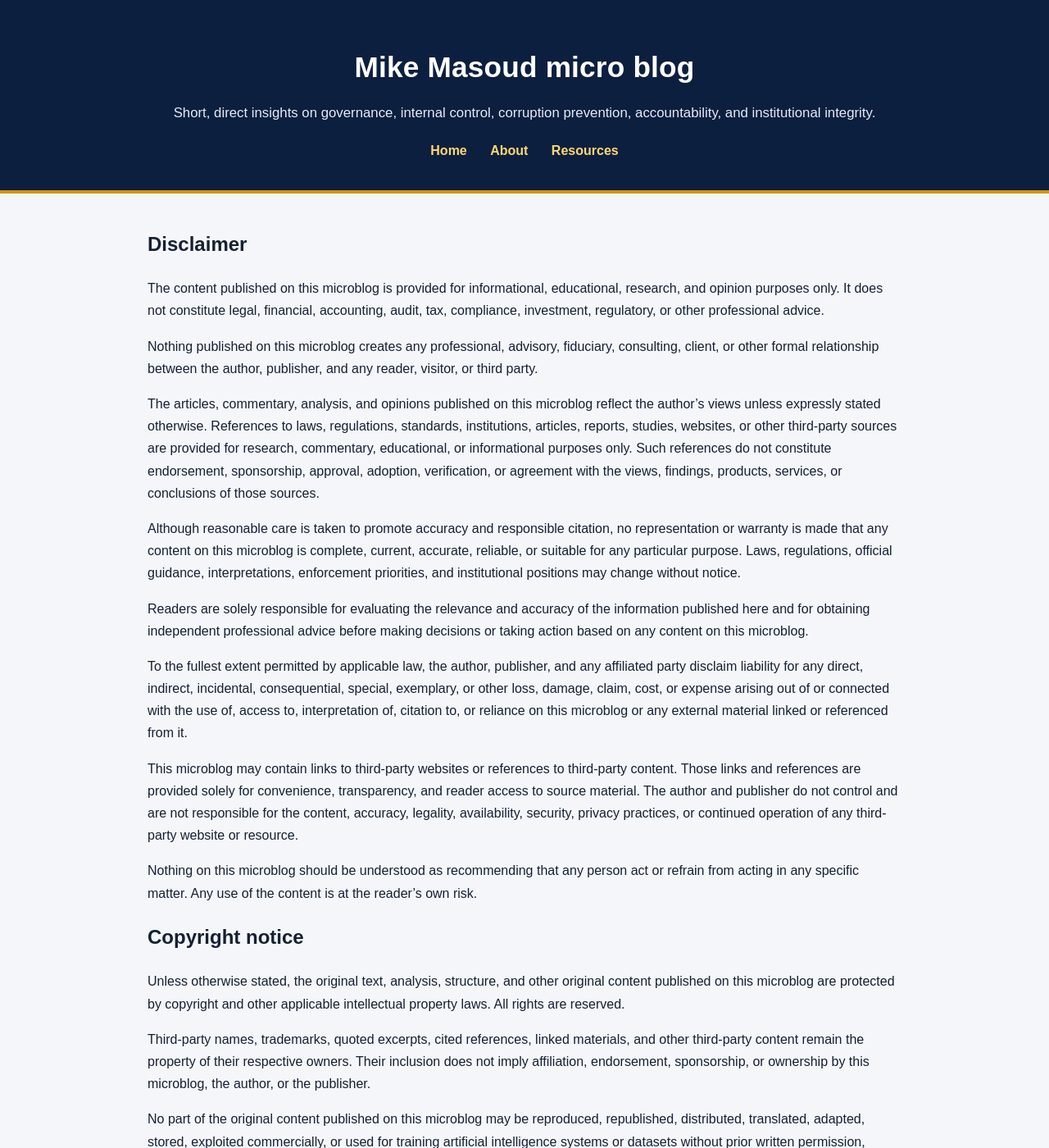
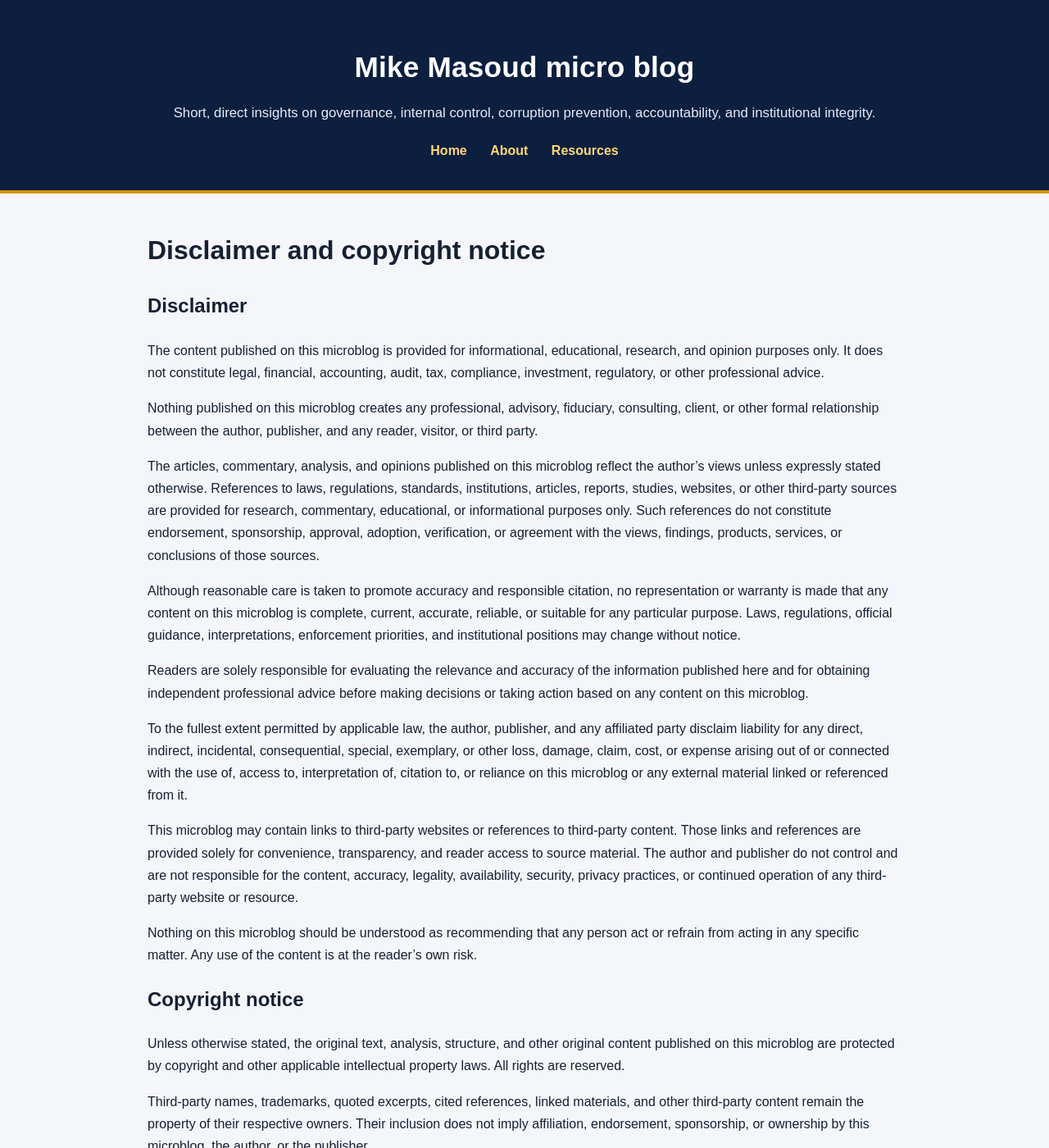
Before and after one commit to mikemasoud/microblog, a Jekyll site: the page built from disclaimer-and-copyright-notice.md, in a window 1280 px wide and 1400 px high. Shown: the whole window at 82% size. Built offline with Jekyll 4.4.1, drawn with Linux system fonts in a browser that asks for light colours; some of the changed text lies outside the part shown.

Commit message:
Update disclaimer-and-copyright-notice.md

```diff
--- a/disclaimer-and-copyright-notice.md
+++ b/disclaimer-and-copyright-notice.md
@@ -4,30 +4,32 @@
 permalink: /disclaimer-and-copyright-notice/
 ---
 
-## Disclaimer
+<h1>Disclaimer and copyright notice</h1>
 
-The content published on this microblog is provided for informational, educational, research, and opinion purposes only. It does not constitute legal, financial, accounting, audit, tax, compliance, investment, regulatory, or other professional advice.
+<h2>Disclaimer</h2>
 
-Nothing published on this microblog creates any professional, advisory, fiduciary, consulting, client, or other formal relationship between the author, publisher, and any reader, visitor, or third party.
+<p>The content published on this microblog is provided for informational, educational, research, and opinion purposes only. It does not constitute legal, financial, accounting, audit, tax, compliance, investment, regulatory, or other professional advice.</p>
 
-The articles, commentary, analysis, and opinions published on this microblog reflect the author’s views unless expressly stated otherwise. References to laws, regulations, standards, institutions, articles, reports, studies, websites, or other third-party sources are provided for research, commentary, educational, or informational purposes only. Such references do not constitute endorsement, sponsorship, approval, adoption, verification, or agreement with the views, findings, products, services, or conclusions of those sources.
+<p>Nothing published on this microblog creates any professional, advisory, fiduciary, consulting, client, or other formal relationship between the author, publisher, and any reader, visitor, or third party.</p>
 
-Although reasonable care is taken to promote accuracy and responsible citation, no representation or warranty is made that any content on this microblog is complete, current, accurate, reliable, or suitable for any particular purpose. Laws, regulations, official guidance, interpretations, enforcement priorities, and institutional positions may change without notice.
+<p>The articles, commentary, analysis, and opinions published on this microblog reflect the author’s views unless expressly stated otherwise. References to laws, regulations, standards, institutions, articles, reports, studies, websites, or other third-party sources are provided for research, commentary, educational, or informational purposes only. Such references do not constitute endorsement, sponsorship, approval, adoption, verification, or agreement with the views, findings, products, services, or conclusions of those sources.</p>
 
-Readers are solely responsible for evaluating the relevance and accuracy of the information published here and for obtaining independent professional advice before making decisions or taking action based on any content on this microblog.
+<p>Although reasonable care is taken to promote accuracy and responsible citation, no representation or warranty is made that any content on this microblog is complete, current, accurate, reliable, or suitable for any particular purpose. Laws, regulations, official guidance, interpretations, enforcement priorities, and institutional positions may change without notice.</p>
 
-To the fullest extent permitted by applicable law, the author, publisher, and any affiliated party disclaim liability for any direct, indirect, incidental, consequential, special, exemplary, or other loss, damage, claim, cost, or expense arising out of or connected with the use of, access to, interpretation of, citation to, or reliance on this microblog or any external material linked or referenced from it.
+<p>Readers are solely responsible for evaluating the relevance and accuracy of the information published here and for obtaining independent professional advice before making decisions or taking action based on any content on this microblog.</p>
 
-This microblog may contain links to third-party websites or references to third-party content. Those links and references are provided solely for convenience, transparency, and reader access to source material. The author and publisher do not control and are not responsible for the content, accuracy, legality, availability, security, privacy practices, or continued operation of any third-party website or resource.
+<p>To the fullest extent permitted by applicable law, the author, publisher, and any affiliated party disclaim liability for any direct, indirect, incidental, consequential, special, exemplary, or other loss, damage, claim, cost, or expense arising out of or connected with the use of, access to, interpretation of, citation to, or reliance on this microblog or any external material linked or referenced from it.</p>
 
-Nothing on this microblog should be understood as recommending that any person act or refrain from acting in any specific matter. Any use of the content is at the reader’s own risk.
+<p>This microblog may contain links to third-party websites or references to third-party content. Those links and references are provided solely for convenience, transparency, and reader access to source material. The author and publisher do not control and are not responsible for the content, accuracy, legality, availability, security, privacy practices, or continued operation of any third-party website or resource.</p>
 
-## Copyright notice
+<p>Nothing on this microblog should be understood as recommending that any person act or refrain from acting in any specific matter. Any use of the content is at the reader’s own risk.</p>
 
-Unless otherwise stated, the original text, analysis, structure, and other original content published on this microblog are protected by copyright and other applicable intellectual property laws. All rights are reserved.
+<h2>Copyright notice</h2>
 
-Third-party names, trademarks, quoted excerpts, cited references, linked materials, and other third-party content remain the property of their respective owners. Their inclusion does not imply affiliation, endorsement, sponsorship, or ownership by this microblog, the author, or the publisher.
+<p>Unless otherwise stated, the original text, analysis, structure, and other original content published on this microblog are protected by copyright and other applicable intellectual property laws. All rights are reserved.</p>
 
-No part of the original content published on this microblog may be reproduced, republished, distributed, translated, adapted, stored, exploited commercially, or used for training artificial intelligence systems or datasets without prior written permission, except as permitted by applicable law.
+<p>Third-party names, trademarks, quoted excerpts, cited references, linked materials, and other third-party content remain the property of their respective owners. Their inclusion does not imply affiliation, endorsement, sponsorship, or ownership by this microblog, the author, or the publisher.</p>
 
-For permissions or rights-related inquiries, please contact: [mike@theaaci.com](mailto:mike@theaaci.com)
+<p>No part of the original content published on this microblog may be reproduced, republished, distributed, translated, adapted, stored, exploited commercially, or used for training artificial intelligence systems or datasets without prior written permission, except as permitted by applicable law.</p>
+
+<p>For permissions or rights-related inquiries, please contact: <a href="mailto:info@theaaci.com">info@theaaci.com</a></p>
```
